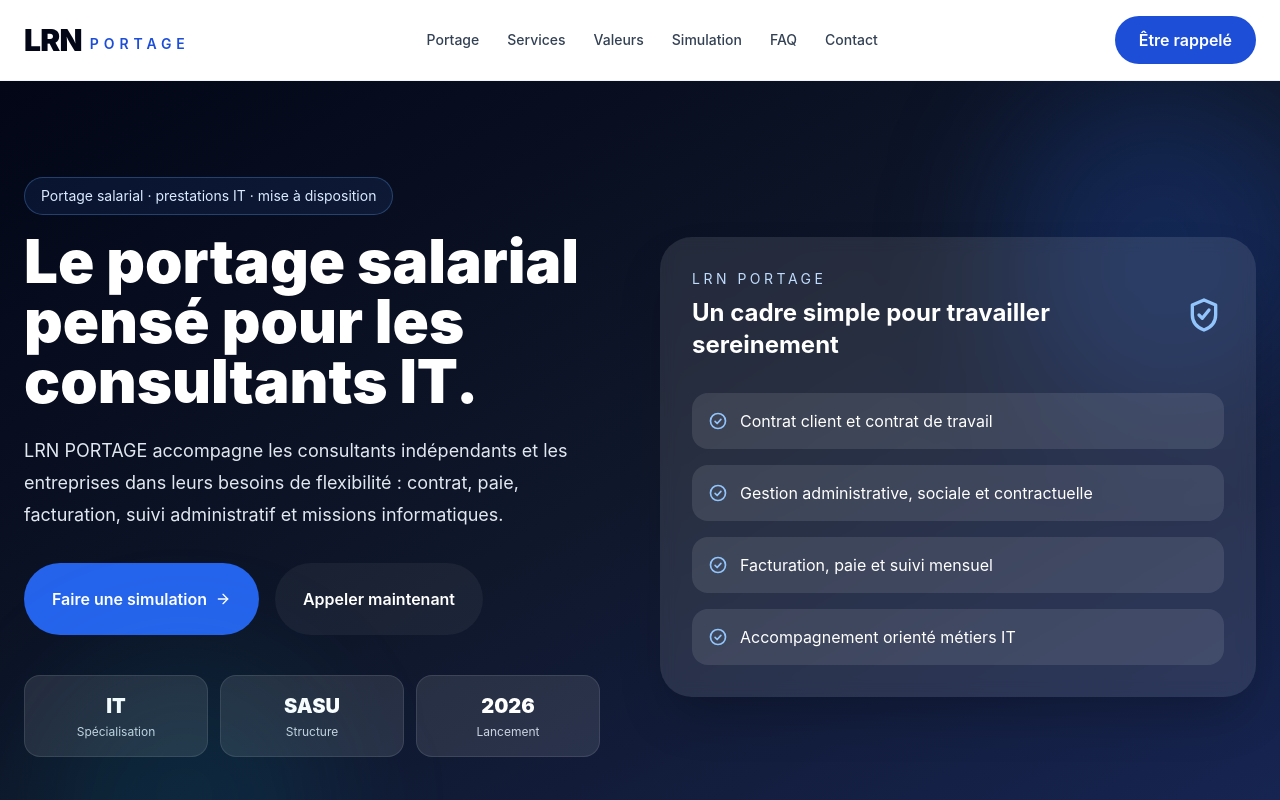
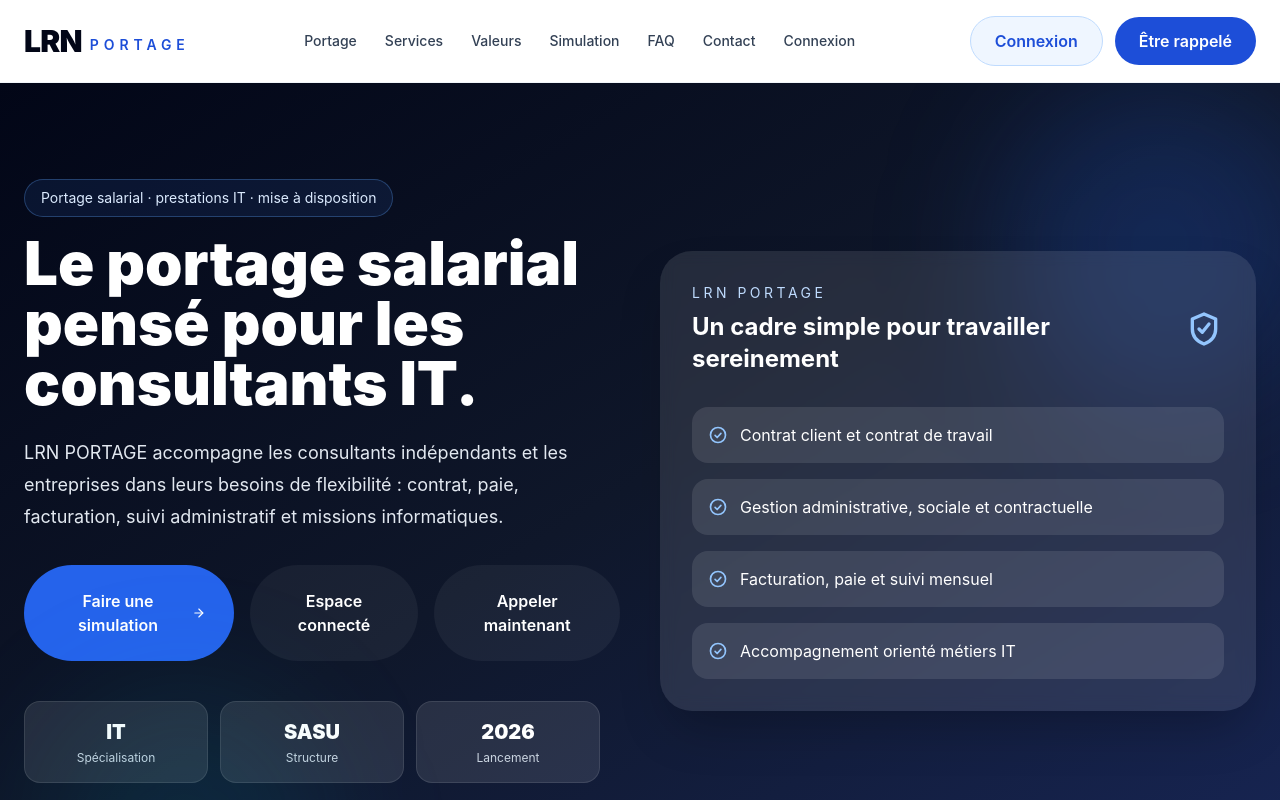
Before and after one commit to lrn78955/Lrn-Portage, a React (Vite) app: page / in a window 1280 px wide. Shown: the top 800 px of the page. Built offline with nearby package versions, Linux system fonts and the light colour scheme.

Commit message:
Add files via upload

```diff
--- a/src/App.jsx
+++ b/src/App.jsx
@@ -4,6 +4,7 @@
 const CONTACT_EMAIL = "LRNPORTAGE@gmail.com";
 const CONTACT_PHONE_DISPLAY = "06 34 38 30 78";
 const CONTACT_PHONE_TEL = "+33634383078";
+const APP_URL = "https://lrn-portage-app.vercel.app";
 
 const TELEPHONE_FORFAIT = 50;
 const TELEPHONE_REMBOURSEMENT = TELEPHONE_FORFAIT * 0.5;
@@ -20,6 +21,7 @@
   ["#simulation", "Simulation"],
   ["#faq", "FAQ"],
   ["#contact", "Contact"],
+  ["https://lrn-portage-app.vercel.app", "Connexion"],
 ];
 
 const SERVICES = [
@@ -240,9 +242,16 @@
             ))}
           </nav>
 
-          <a href={`tel:${CONTACT_PHONE_TEL}`} className="hidden md:block">
-            <Button className="rounded-full bg-blue-700 px-5 hover:bg-blue-800">Être rappelé</Button>
-          </a>
+          <div className="hidden items-center gap-3 md:flex">
+            <a href={APP_URL}>
+              <Button variant="outline" className="rounded-full border border-blue-200 bg-blue-50 px-5 text-blue-700 hover:bg-blue-100">
+                Connexion
+              </Button>
+            </a>
+            <a href={`tel:${CONTACT_PHONE_TEL}`}>
+              <Button className="rounded-full bg-blue-700 px-5 hover:bg-blue-800">Être rappelé</Button>
+            </a>
+          </div>
 
           <button
             type="button"
@@ -262,7 +271,10 @@
                   {label}
                 </a>
               ))}
-              <a href={`tel:${CONTACT_PHONE_TEL}`} className="mt-2 rounded-full bg-blue-700 px-5 py-4 text-center text-white">
+              <a href={APP_URL} className="mt-2 rounded-full border border-blue-200 bg-blue-50 px-5 py-4 text-center text-blue-700">
+                Espace connecté
+              </a>
+              <a href={`tel:${CONTACT_PHONE_TEL}`} className="rounded-full bg-blue-700 px-5 py-4 text-center text-white">
                 Appeler LRN PORTAGE
               </a>
             </nav>
@@ -293,6 +305,11 @@
                 <a href="#simulation" className="w-full sm:w-auto">
                   <Button className="w-full rounded-full bg-blue-600 px-7 py-6 text-base hover:bg-blue-700 sm:w-auto">
                     Faire une simulation <Icon name="arrow" className="ml-2 h-4 w-4" />
+                  </Button>
+                </a>
+                <a href={APP_URL} className="w-full sm:w-auto">
+                  <Button variant="outline" className="w-full rounded-full border-white/30 bg-white/5 px-7 py-6 text-base text-white hover:bg-white/10 sm:w-auto">
+                    Espace connecté
                   </Button>
                 </a>
                 <a href={`tel:${CONTACT_PHONE_TEL}`} className="w-full sm:w-auto">
```
